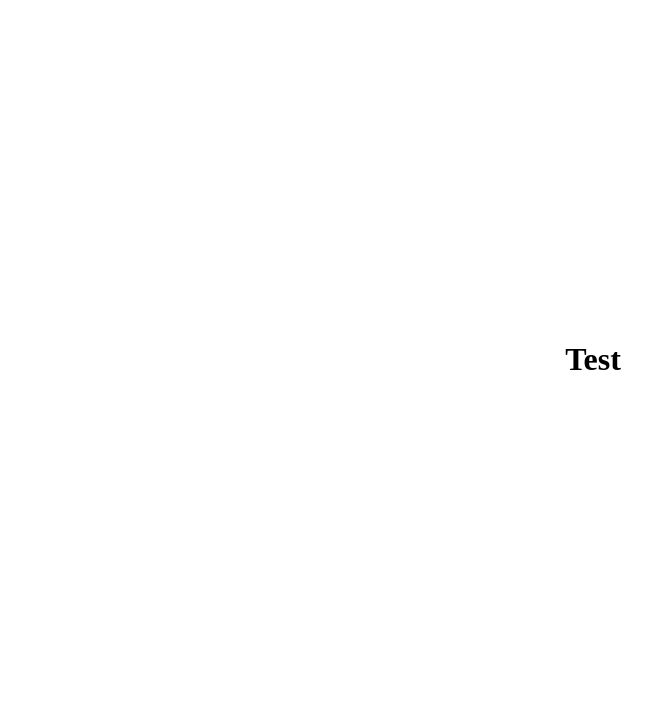
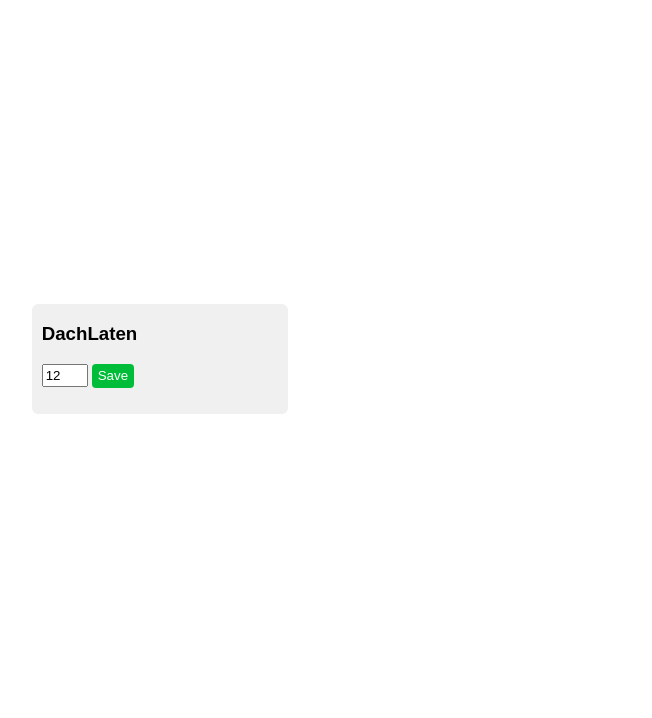
Before and after one commit to Schmalodev/BestandsHelfer, a Flask app: page /stand in a window 1280 px wide. Before the commit the part shown is almost empty. Shown: the part 57-775 px from the top of the page, without its empty margins (47-699 px from the left). Run offline with Flask 3, Linux system fonts and the light colour scheme.

Commit message:
BH-1 feat: frontend for stand

```diff
--- a/src/view/static/stand.css
+++ b/src/view/static/stand.css
@@ -7,15 +7,50 @@ body{
     display: flex;
 }
 
+.container{
+    height: 90vh;
+    display: grid;
+    grid-template-columns: repeat(3, 1fr);
+    justify-items: center;
+    align-items: center;
+    gap: 40px;
+    padding: 0px 10px;
+}
+
+.item{
+    background-color: rgb(240, 240, 240);
+    width: 60%;
+    height: 110px;
+    padding: 0px 10px;
+    border-radius: 6px;
+}
+
 h2{
     padding: 0px 10px;
     font-family: Arial, Helvetica, sans-serif;
     font-size: 20px;
 }
 
-.container{
-    height: 90vh;
-    display: flex;
-    align-items: center;
-    justify-content: center;
+h3{
+    font-family: Arial, Helvetica, sans-serif;
 }
+
+input{
+    width: 38px;
+    padding: 2px;
+}
+
+button{
+    background-color: rgb(0, 189, 57);
+    border: none;
+    width: 18%;
+    height: 24px;
+    padding: 2px;
+    color: white;
+    font-family: Arial, Helvetica, sans-serif;
+    border-radius: 4px;
+}
+
+button:hover{
+    background-color: rgb(0, 145, 43);
+}
--- a/src/view/templates/stand.html
+++ b/src/view/templates/stand.html
@@ -14,9 +14,11 @@
     </div>
 
     <div class="container">
-        <div>
+        <div class="item">
             <div>
-                <h1>Test</h1>
+                <h3>DachLaten</h3>
+                <input type="number" value="12">
+                <button>Save</button>
             </div>
         </div>
     </div>
```
